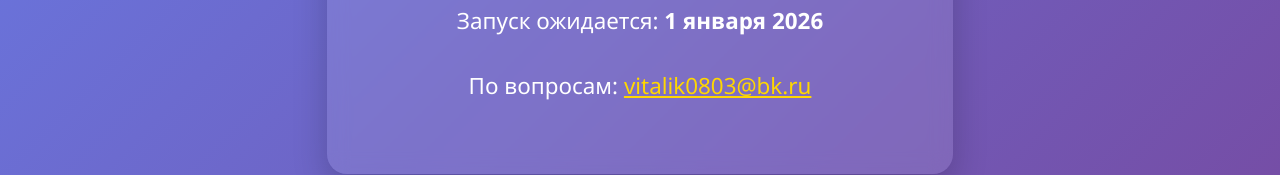
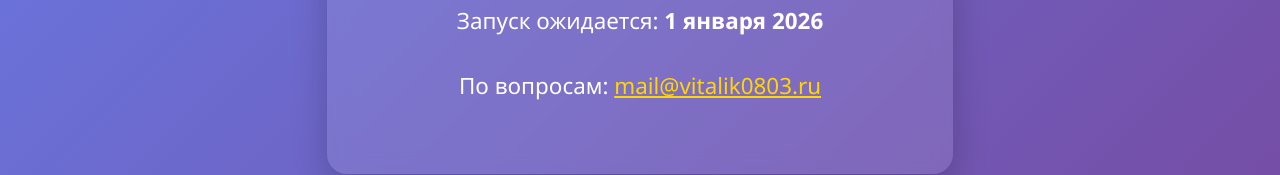
Before and after one commit to Vitalik0803/vitalik0803.github.io, a plain HTML site: page index.html in a window 1280 px wide. Shown: the part 506-681 px from the top of the page. Drawn offline with Linux system fonts and the light colour scheme.

Commit message:
Обновлена электронная почта на странице

```diff
--- a/index.html
+++ b/index.html
@@ -103,7 +103,7 @@
 
         <p>Запуск ожидается: <strong>1 января 2026</strong></p>
         <div class="contact-info">
-            <p>По вопросам: <a href="mailto:vitalik0803@bk.ru" style="color: #ffd700;">vitalik0803@bk.ru</a></p>
+            <p>По вопросам: <a href="mailto:mail@vitalik0803.ru" style="color: #ffd700;">mail@vitalik0803.ru</a></p>
         </div>
     </div>
 </body>
```
